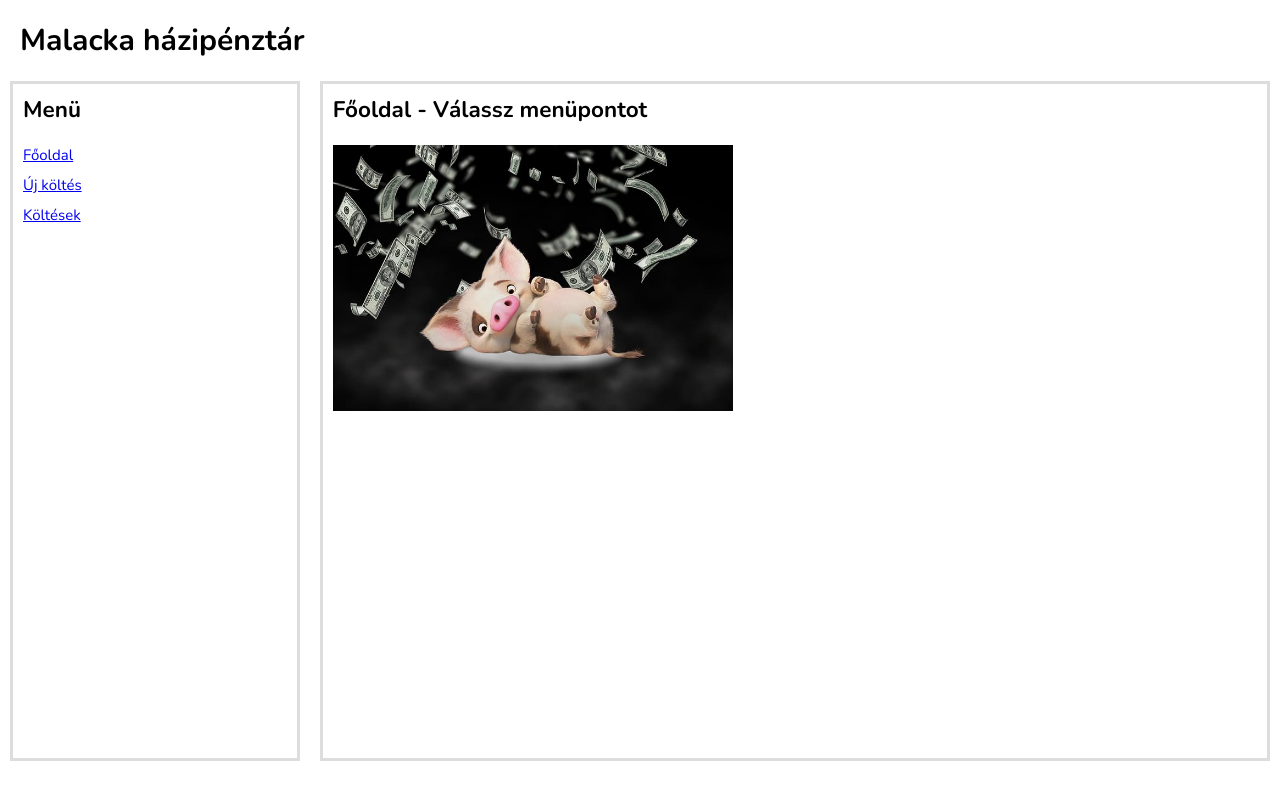
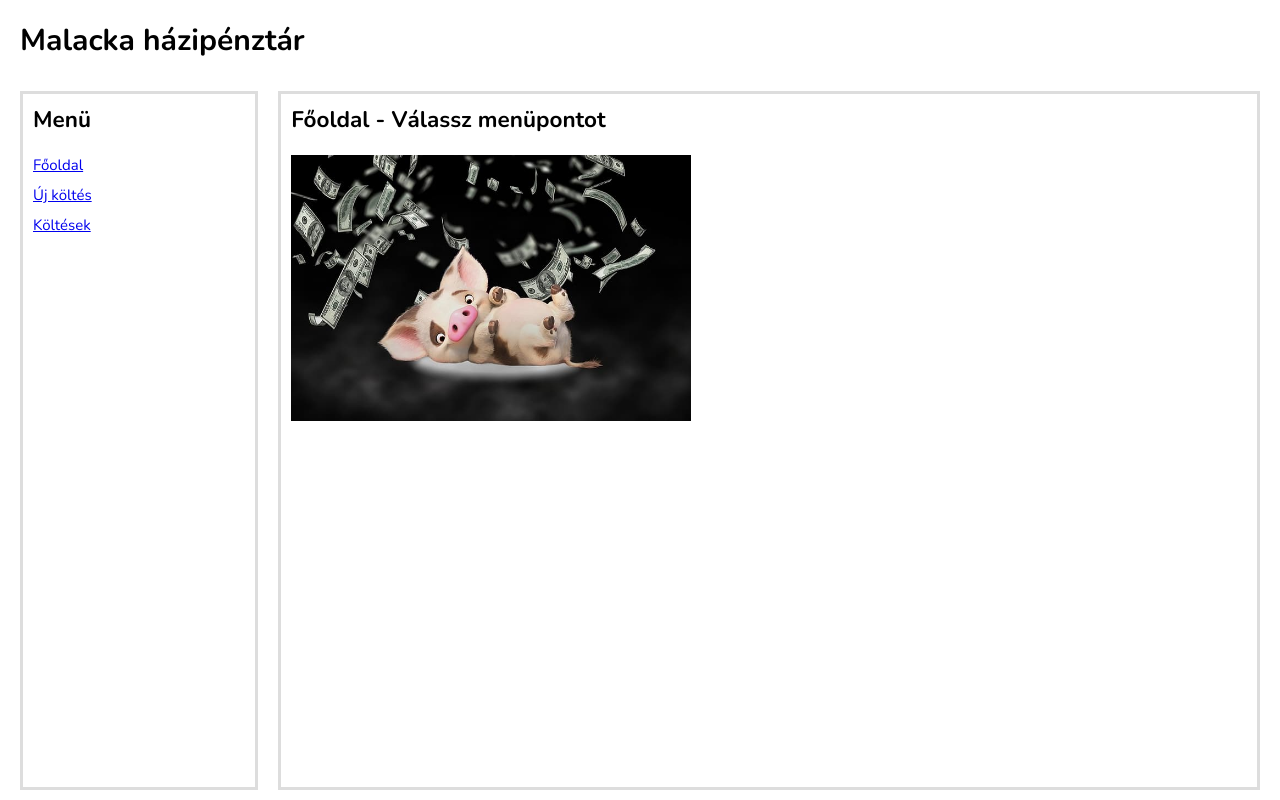
Before and after one commit to Vellyus/piggybank, a React (Create React App) app: page / in a window 1280 px wide. Built offline with nearby package versions, Linux system fonts and the light colour scheme.

Commit message:
modified css

```diff
--- a/src/App.css
+++ b/src/App.css
@@ -28,7 +28,8 @@ h2 {
   justify-content: baseline;
   align-items: top;
   width: 100vw;
-  height: 85vh;
+  height: calc(100vh - 81px);
+  padding: 1rem;
 }
 
 nav,
@@ -40,7 +41,7 @@ main {
 }
 
 nav {
-  width: 30vw;
+  width: 30rem;
 }
 
 ul {
@@ -56,7 +57,8 @@ main {
 }
 
 img {
-  max-width: 40rem;
+  width: 40rem;
+  max-width: 100%;
 }
 
 #newSpendingForm {
```
